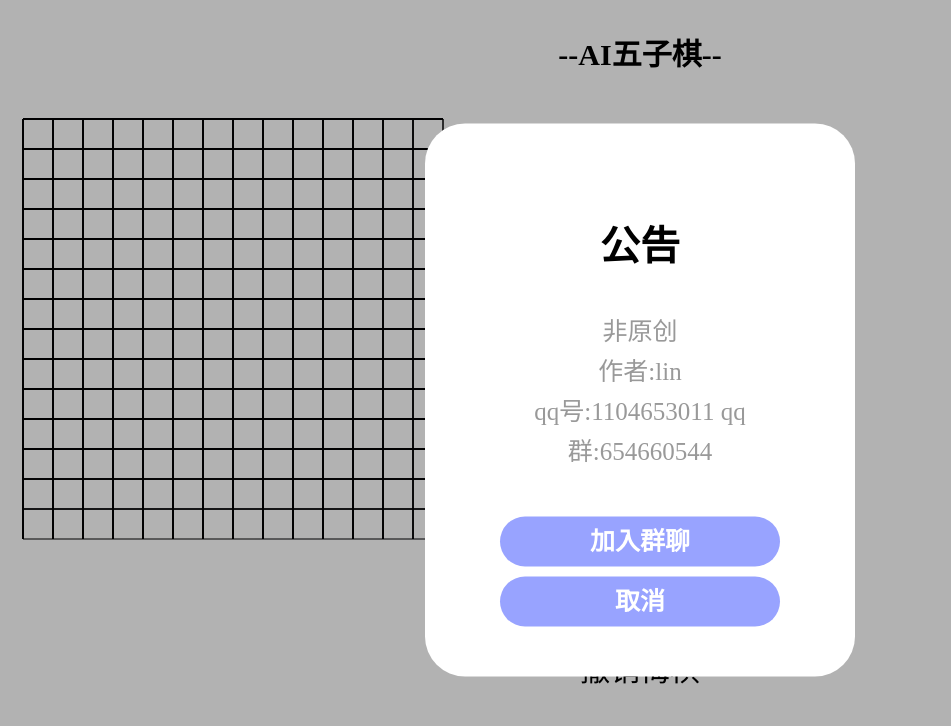
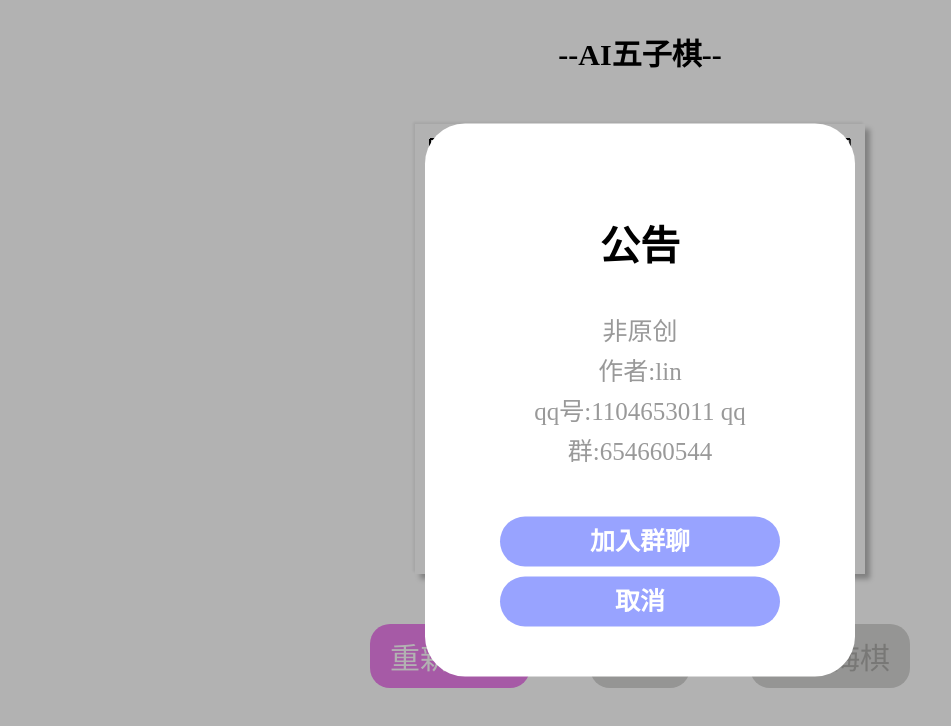
Before and after one commit to linAndlua/bookish-octo-enigma, a plain HTML site: page index.html in a window 1280 px wide. Shown: the whole page, without its empty margins (0-951 px from the left). Drawn offline with Linux system fonts and the light colour scheme.

Commit message:
Update index.html
Signed-off-by: linAndlua <118605889+linAndlua@users.noreply.github.com>

```diff
--- a/index.html
+++ b/index.html
@@ -8,7 +8,7 @@
   <meta charset="utf-8">
   <title>AI五子棋</title>
   <meta name="viewport" content="width=500px, initial-scale=0.69，maximum-scale=1,user-scalable=0;">
-  <link rel="stylesheet" type="text/css">
+  <link rel="stylesheet" type="text/css" href="./main.css">
   <h3 id="result-wrap" style="text-align:center!important;font-size: 30px;">--AI五子棋--</h3>
   <canvas id="chess" width="450px" height="450px"></canvas>
   <div class="btn-wrap" style="text-align:center!important;">
```
